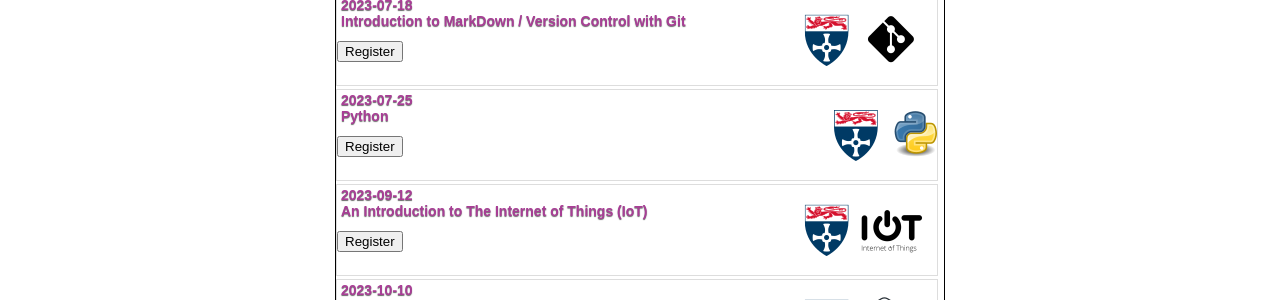
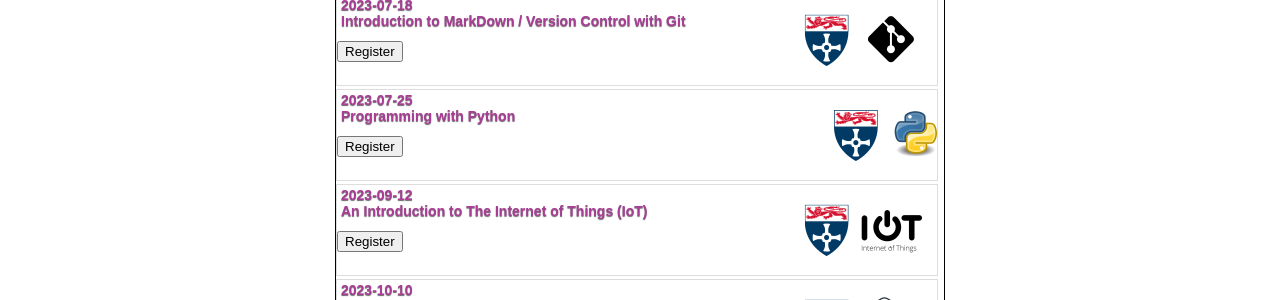
Before and after one commit to NclRSE-Training/software-carpentry, a Jekyll site: the page built from index.html, in a window 1280 px wide. Shown: the part 324-624 px from the top of the page. Built offline with Jekyll 4.4.1, drawn with Linux system fonts in a browser that asks for light colours.

Commit message:
Update workshops.yml

```diff
--- a/_data/workshops.yml
+++ b/_data/workshops.yml
@@ -62,7 +62,7 @@ Workshops:
   - id: 2023-07-25-NCL
     link: https://nclrse-training.github.io/2023-07-25-NCL
     date: 2023-07-25
-    title: Python
+    title: Programming with Python
     type: swc-python
     form: https://forms.office.com/e/0ppgxcyT58
   - id: 2023-09-12-NCL
```
